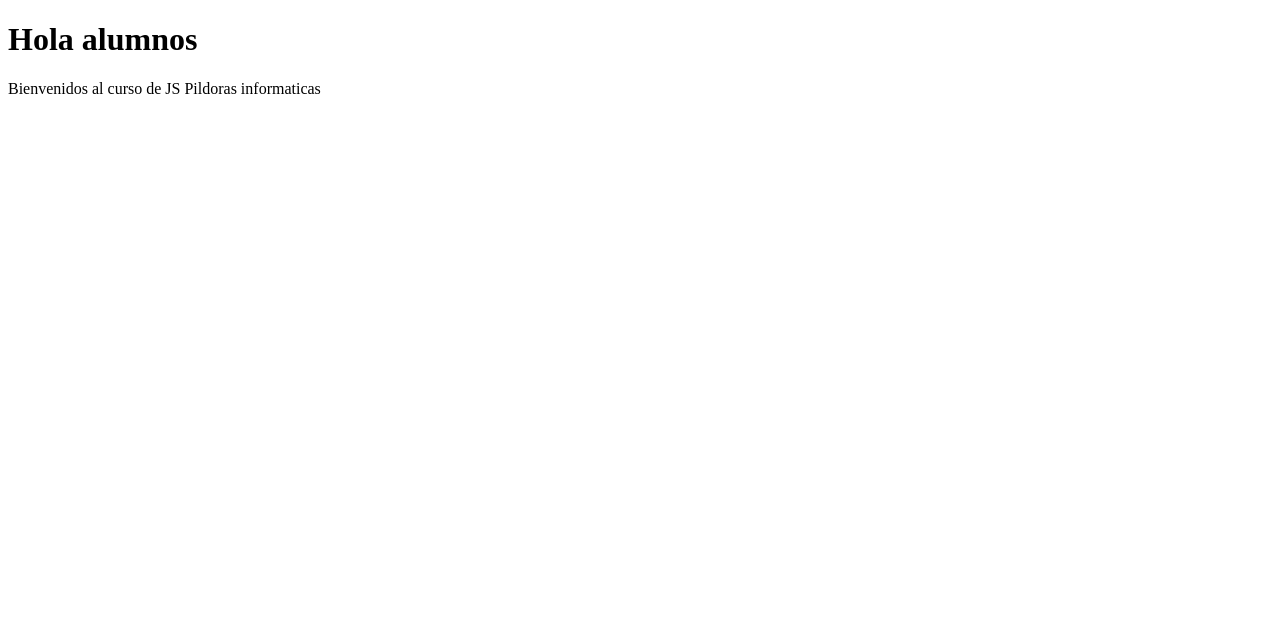
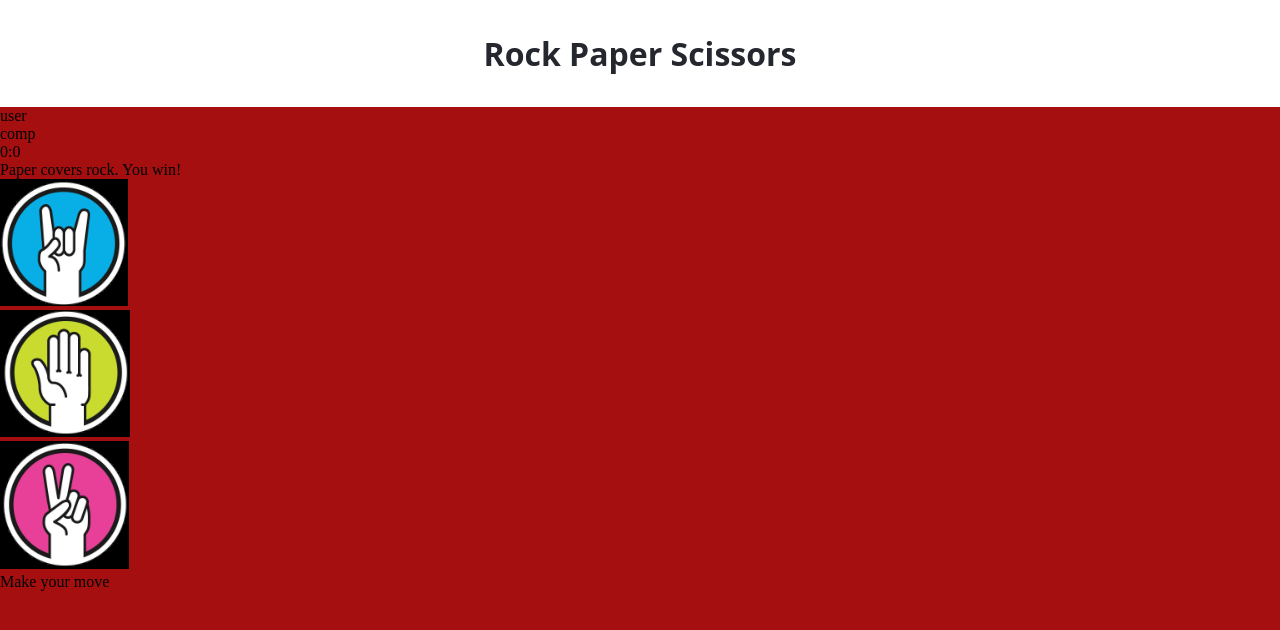
Before and after one commit to GonzaloLlatser/gl_0723_javascript_RockPaperScissors, a plain HTML site: page index.html in a window 1280 px wide. Drawn offline with nearby package versions, Linux system fonts and the light colour scheme.

Commit message:
feat: Genera html completo y comienza el diseño

```diff
--- a/index.html
+++ b/index.html
@@ -1,21 +1,48 @@
 <!DOCTYPE html>
 <html lang="en">
+
 <head>
     <meta charset="UTF-8">
     <meta http-equiv="X-UA-Compatible" content="IE=edge">
     <meta name="viewport" content="width=device-width, initial-scale=1.0">
-    <title>Document</title>
+    <title>Rock Paper Scissors</title>
     <link rel="stylesheet" href="./style.css">
 
 </head>
+
 <body>
-    <h1>Hola alumnos</h1>
-    <p>Bienvenidos al curso de JS <span> Pildoras informaticas</span></p>
+    <header>
+        <h1>Rock Paper Scissors</h1>
+    </header>
+
+    <div class="score-board">
+        <div id="user-label" class="badge">user</div>
+        <div id="computer-label" class="badge">comp</div>
+        <span id="user-score">0</span>:<span id="computer-score">0</span>
+    </div>
+
+    <div class="result">
+        <p>Paper covers rock. You win!</p>
+    </div>
+
+    <div class="choices">
+        <div class="choice" id="r">
+            <img src="./img/icono1.png" alt="">
+        </div>
+        <div class="choice" id="p">
+            <img src="./img/icono2.png" alt="">
+        </div>
+        <div class="choice" id="s">
+            <img src="./img/icono3.png" alt="">
+        </div>
+    </div>
+
+    <p id="action-message">Make your move</p>
 
 
 
 
-    <script src="https://code.jquery.com/jquery-3.5.1.min.js"></script>
     <script src="./main.js"></script>
 </body>
+
 </html>
--- a/style.css
+++ b/style.css
@@ -0,0 +1,21 @@
+*{
+    margin: 0;
+    padding: 0;
+    box-sizing: border-box;
+}
+
+body{
+    background-color: rgb(165, 15, 15);
+}
+
+
+header{
+    background-color: white;
+    padding: 2em;
+}
+
+header> h1{
+    color: #25272e;
+    text-align: center;
+    font-family: system-ui, -apple-system, BlinkMacSystemFont, 'Segoe UI', Roboto, Oxygen, Ubuntu, Cantarell, 'Open Sans', 'Helvetica Neue', sans-serif;
+}
```
Also changed, not shown: img/icono1.png (added), img/icono2.png (added), img/icono3.png (added).
